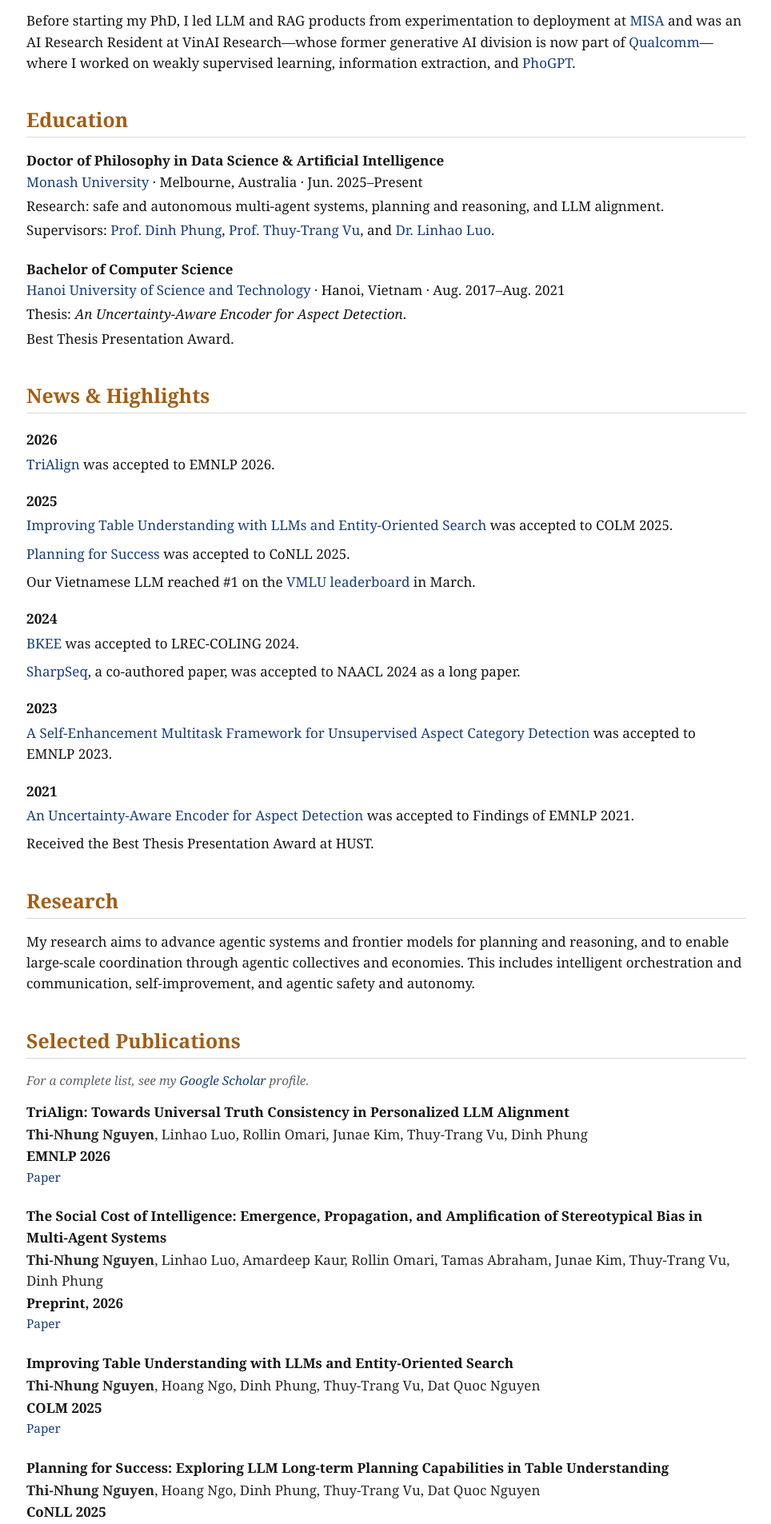
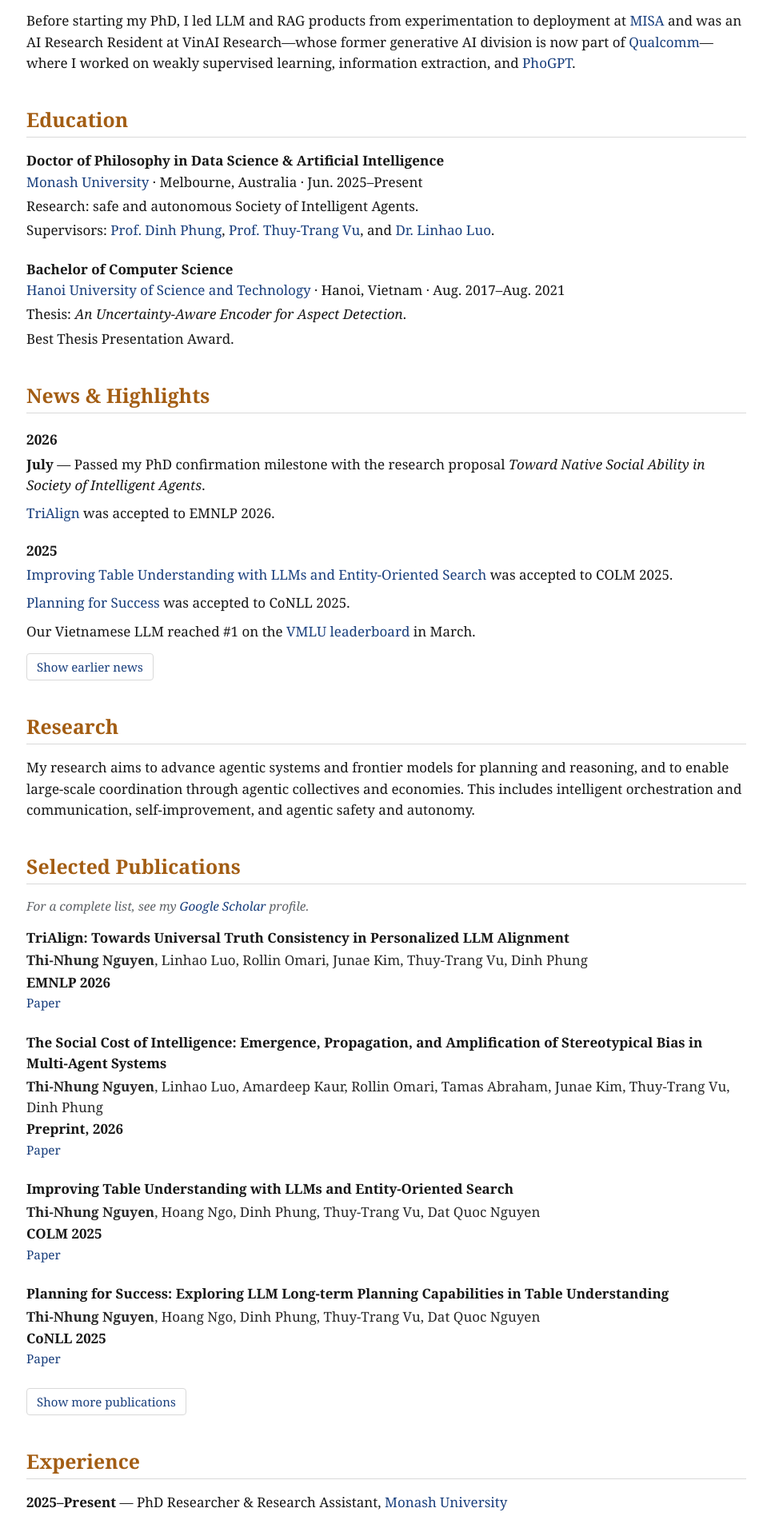
Before and after one commit to nhungnt7/nhungnt7.github.io, a Jekyll site: the page built from _pages/about.md, in a window 1280 px wide. Shown: the part 433-2339 px from the top of the page at 80% size, without its empty margins (157-1121 px from the left). Built offline with Jekyll 4.4.1, drawn with Linux system fonts in a browser that asks for light colours; some of the changed text lies outside the part shown.

Commit message:
Refine research focus and add collapsible sections

```diff
--- a/_pages/about.md
+++ b/_pages/about.md
@@ -19,7 +19,7 @@ Before starting my PhD, I led LLM and RAG products from experimentation to deplo
 <div class="education-entry">
   <p><strong>Doctor of Philosophy in Data Science &amp; Artificial Intelligence</strong><br>
   <a href="https://www.monash.edu/">Monash University</a> · Melbourne, Australia · Jun. 2025–Present</p>
-  <p>Research: safe and autonomous multi-agent systems, planning and reasoning, and LLM alignment.</p>
+  <p>Research: safe and autonomous Society of Intelligent Agents.</p>
   <p>Supervisors: <a href="https://dinhphung.ml/">Prof. Dinh Phung</a>, <a href="https://trangvu.github.io/">Prof. Thuy-Trang Vu</a>, and <a href="https://rmanluo.github.io/">Dr. Linhao Luo</a>.</p>
 </div>
 
@@ -34,6 +34,7 @@ Before starting my PhD, I led LLM and RAG products from experimentation to deplo
 
 <h3 class="news-year">2026</h3>
 <ul class="news-list">
+  <li><time>July</time> — Passed my PhD confirmation milestone with the research proposal <em>Toward Native Social Ability in Society of Intelligent Agents</em>.</li>
   <li><a href="https://arxiv.org/abs/2606.01755">TriAlign</a> was accepted to EMNLP 2026.</li>
 </ul>
 
@@ -44,6 +45,9 @@ Before starting my PhD, I led LLM and RAG products from experimentation to deplo
   <li>Our Vietnamese LLM reached #1 on the <a href="https://vmlu.ai/leaderboard">VMLU leaderboard</a> in March.</li>
 </ul>
 
+<details class="collapsible">
+  <summary><span class="when-closed">Show earlier news</span><span class="when-open">Hide earlier news</span></summary>
+  <div class="collapsible__content">
 <h3 class="news-year">2024</h3>
 <ul class="news-list">
   <li><a href="https://aclanthology.org/2024.lrec-main.217/">BKEE</a> was accepted to LREC-COLING 2024.</li>
@@ -60,6 +64,8 @@ Before starting my PhD, I led LLM and RAG products from experimentation to deplo
   <li><a href="https://aclanthology.org/2021.findings-emnlp.69/">An Uncertainty-Aware Encoder for Aspect Detection</a> was accepted to Findings of EMNLP 2021.</li>
   <li>Received the Best Thesis Presentation Award at HUST.</li>
 </ul>
+  </div>
+</details>
 
 ## Research
 
@@ -97,6 +103,9 @@ My research aims to advance agentic systems and frontier models for planning and
   <p class="publication__links"><a href="https://aclanthology.org/2025.conll-1.6/">Paper</a></p>
 </div>
 
+<details class="collapsible">
+  <summary><span class="when-closed">Show more publications</span><span class="when-open">Show fewer publications</span></summary>
+  <div class="collapsible__content">
 <div class="publication">
   <p class="publication__title">BKEE: Pioneering Event Extraction in the Vietnamese Language</p>
   <p class="publication__authors"><strong>Thi-Nhung Nguyen</strong>, Bang Tien Tran, Trong-Nghia Luu, Thien Huu Nguyen, Kiem-Hieu Nguyen</p>
@@ -124,6 +133,8 @@ My research aims to advance agentic systems and frontier models for planning and
   <p class="publication__venue">Findings of EMNLP 2021</p>
   <p class="publication__links"><a href="https://aclanthology.org/2021.findings-emnlp.69/">Paper</a> / <a href="https://github.com/nhungnt7/UCE">Code</a></p>
 </div>
+  </div>
+</details>
 
 ## Experience
 
--- a/assets/css/simple.css
+++ b/assets/css/simple.css
@@ -137,6 +137,53 @@ h2 {
   line-height: 1.3;
 }
 
+.collapsible {
+  margin-top: 14px;
+}
+
+.collapsible summary {
+  display: inline-block;
+  padding: 6px 12px;
+  border: 1px solid var(--rule);
+  border-radius: 4px;
+  color: var(--link);
+  cursor: pointer;
+  font-size: 0.94rem;
+  line-height: 1.35;
+  user-select: none;
+}
+
+.collapsible summary:hover {
+  border-color: var(--link);
+}
+
+.collapsible summary:focus-visible {
+  outline: 2px solid var(--accent);
+  outline-offset: 3px;
+}
+
+.collapsible summary::marker,
+.collapsible summary::-webkit-details-marker {
+  display: none;
+  content: "";
+}
+
+.collapsible__content {
+  margin-top: 16px;
+}
+
+.collapsible .when-open {
+  display: none;
+}
+
+.collapsible[open] .when-closed {
+  display: none;
+}
+
+.collapsible[open] .when-open {
+  display: inline;
+}
+
 .news-list,
 .compact-list {
   margin: 0;
```
